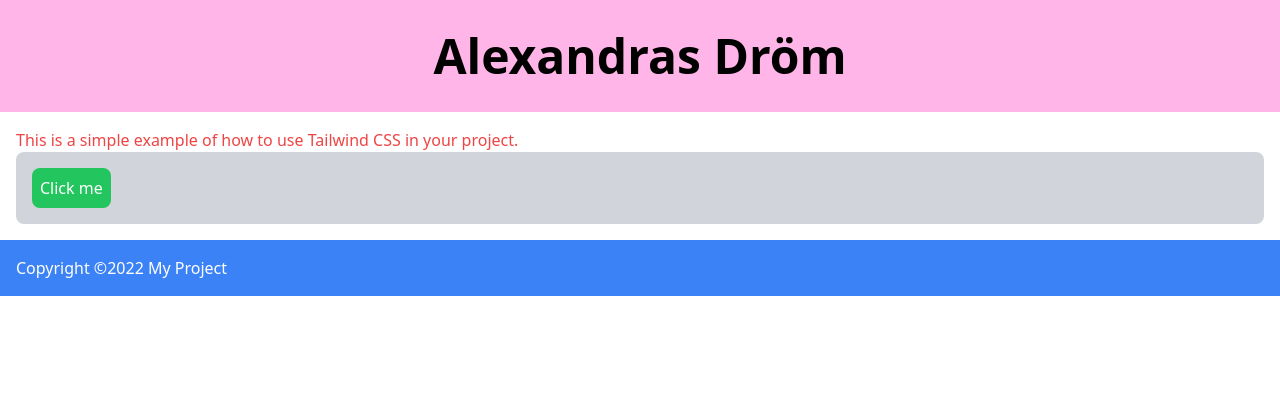
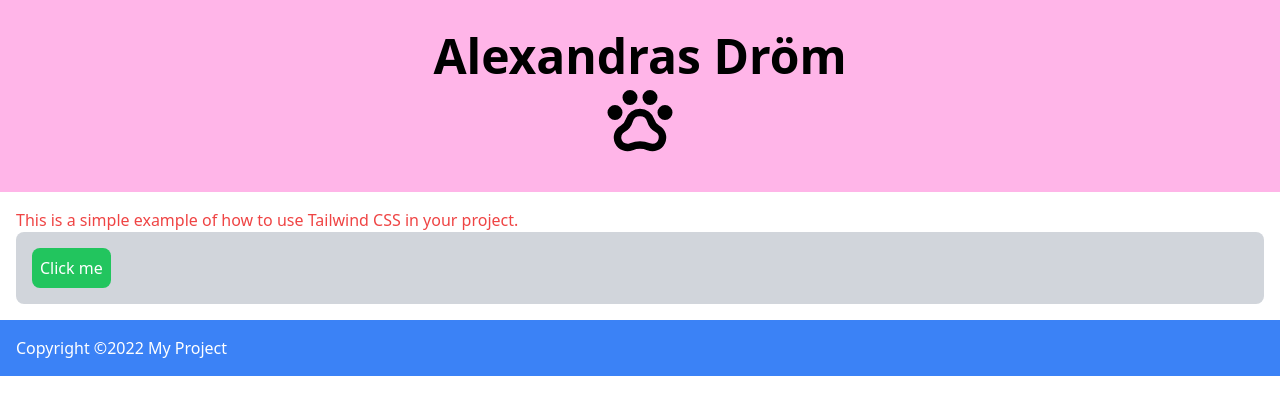
Before and after one commit to jeppeerixon/mi-alexandra-repo, a website built with Vite: page index.html in a window 1280 px wide. Built offline with nearby package versions, Linux system fonts and the light colour scheme.

Commit message:
add pawprint

```diff
--- a/index.html
+++ b/index.html
@@ -10,6 +10,11 @@
   <body>
     <header class="p-8 bg-[#ffb5e8]">
       <h1 class="text-5xl text-center font-bold">Alexandras Dröm</h1>
+      <img
+        src="assets/paw-print-bold-svgrepo-com.svg"
+        alt="paw print"
+        class="w-20 h-20 mx-auto"
+      />
     </header>
     <main class="p-4">
       <p class="text-red-500">
```
Also changed, not shown: assets/paw-print-bold-svgrepo-com.svg (added).
